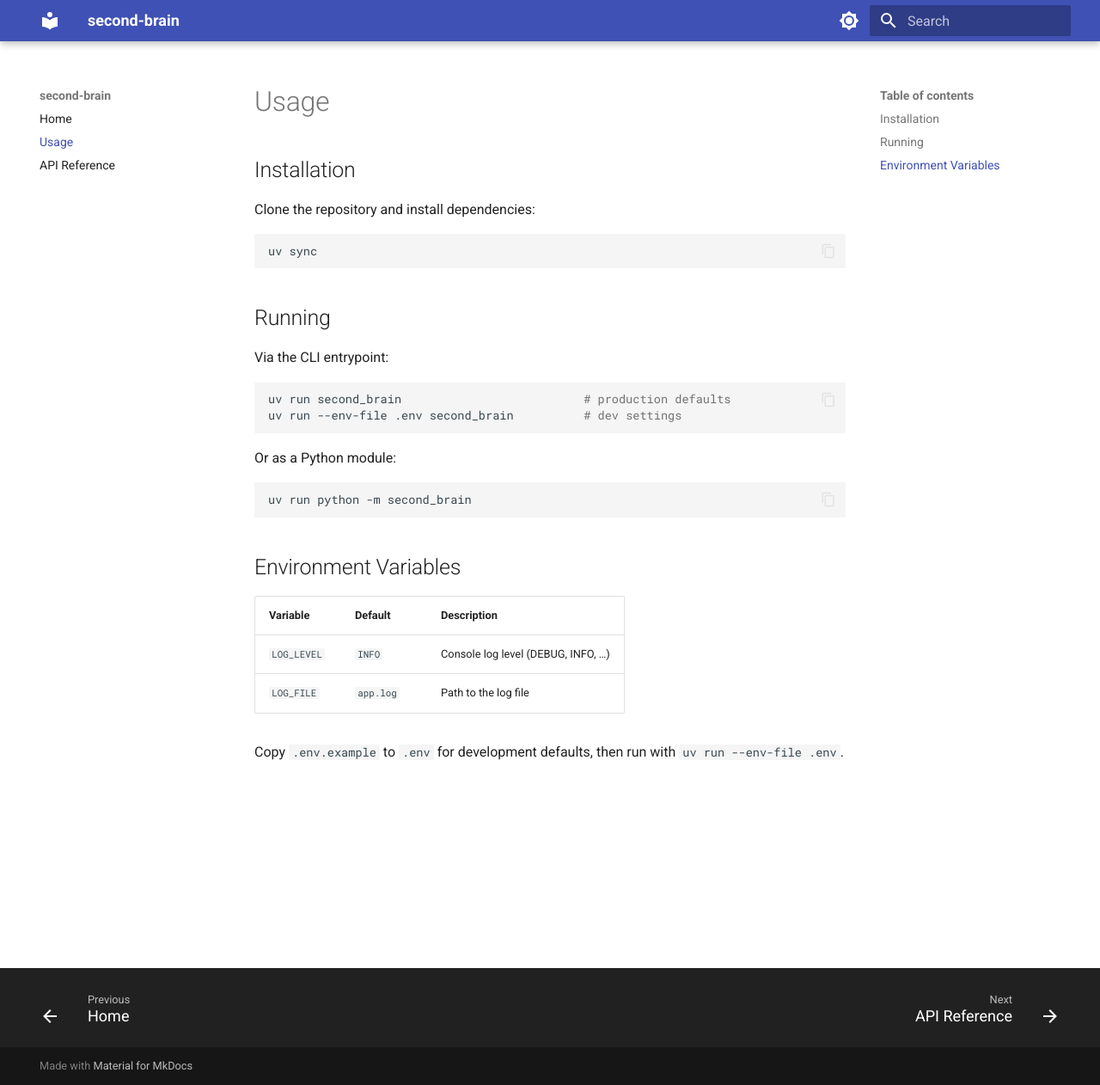
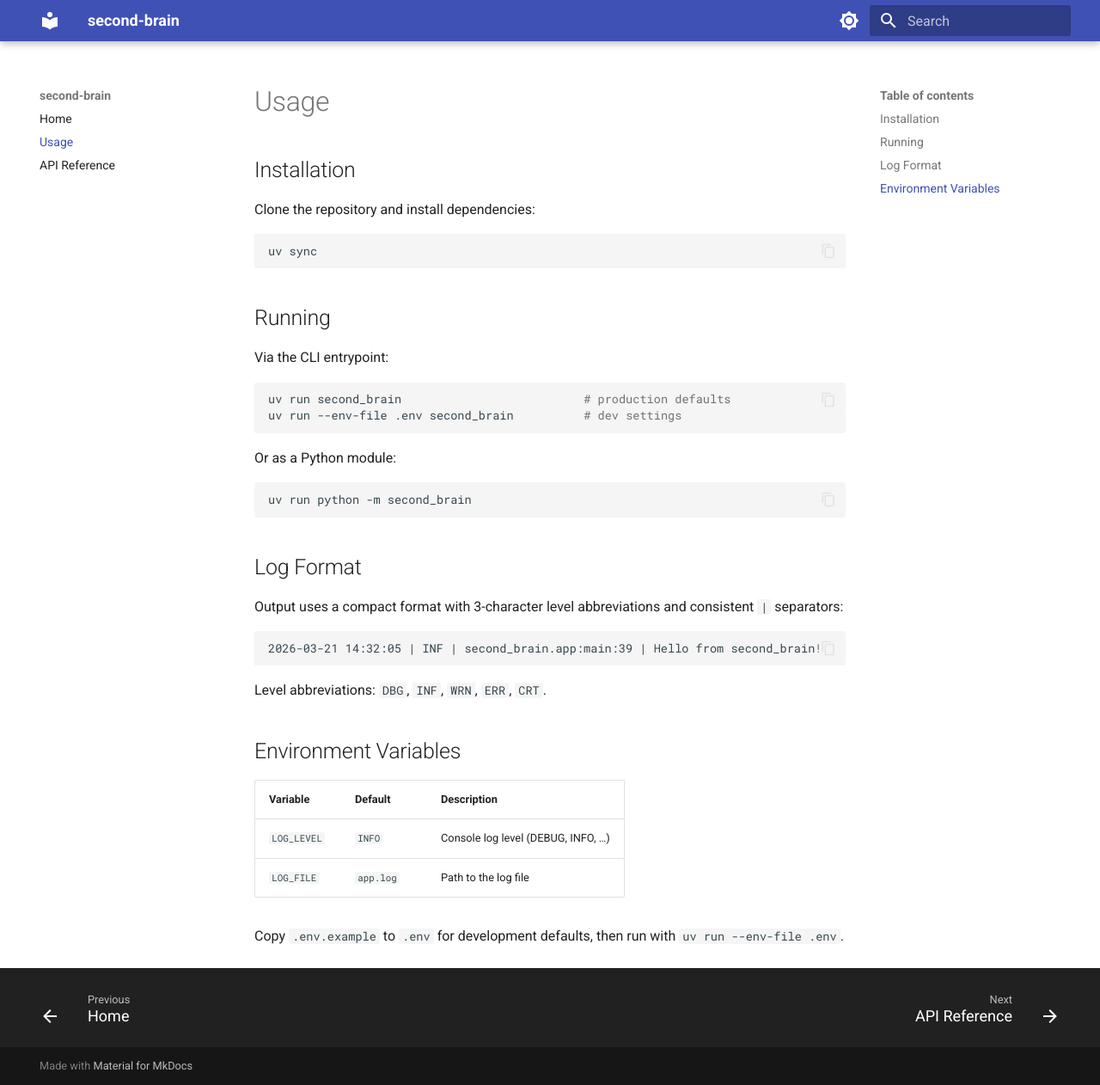
Before and after one commit to opagani/sb-cclc, an MkDocs documentation site: the page built from docs/usage.md, in a window 1280 px wide and 1262 px high. Shown: the whole window at 86% size. Built offline with MkDocs 1.6.1 and Material for MkDocs 9.7.7, drawn with Linux system fonts in a browser that asks for light colours.

Commit message:
docs: document log format in usage guide and README
Add a Log Format section showing the output pattern and listing
the 3-character level abbreviations (DBG, INF, WRN, ERR, CRT).

Co-Authored-By: Claude Opus 4.6 <noreply@anthropic.com>

````diff
--- a/docs/usage.md
+++ b/docs/usage.md
@@ -23,6 +23,16 @@ Or as a Python module:
 uv run python -m second_brain
 ```
 
+## Log Format
+
+Output uses a compact format with 3-character level abbreviations and consistent `|` separators:
+
+```
+2026-03-21 14:32:05 | INF | second_brain.app:main:39 | Hello from second_brain!
+```
+
+Level abbreviations: `DBG`, `INF`, `WRN`, `ERR`, `CRT`.
+
 ## Environment Variables
 
 | Variable    | Default    | Description                          |
````
Also changed, not shown: README.md (+10 -0 lines).
